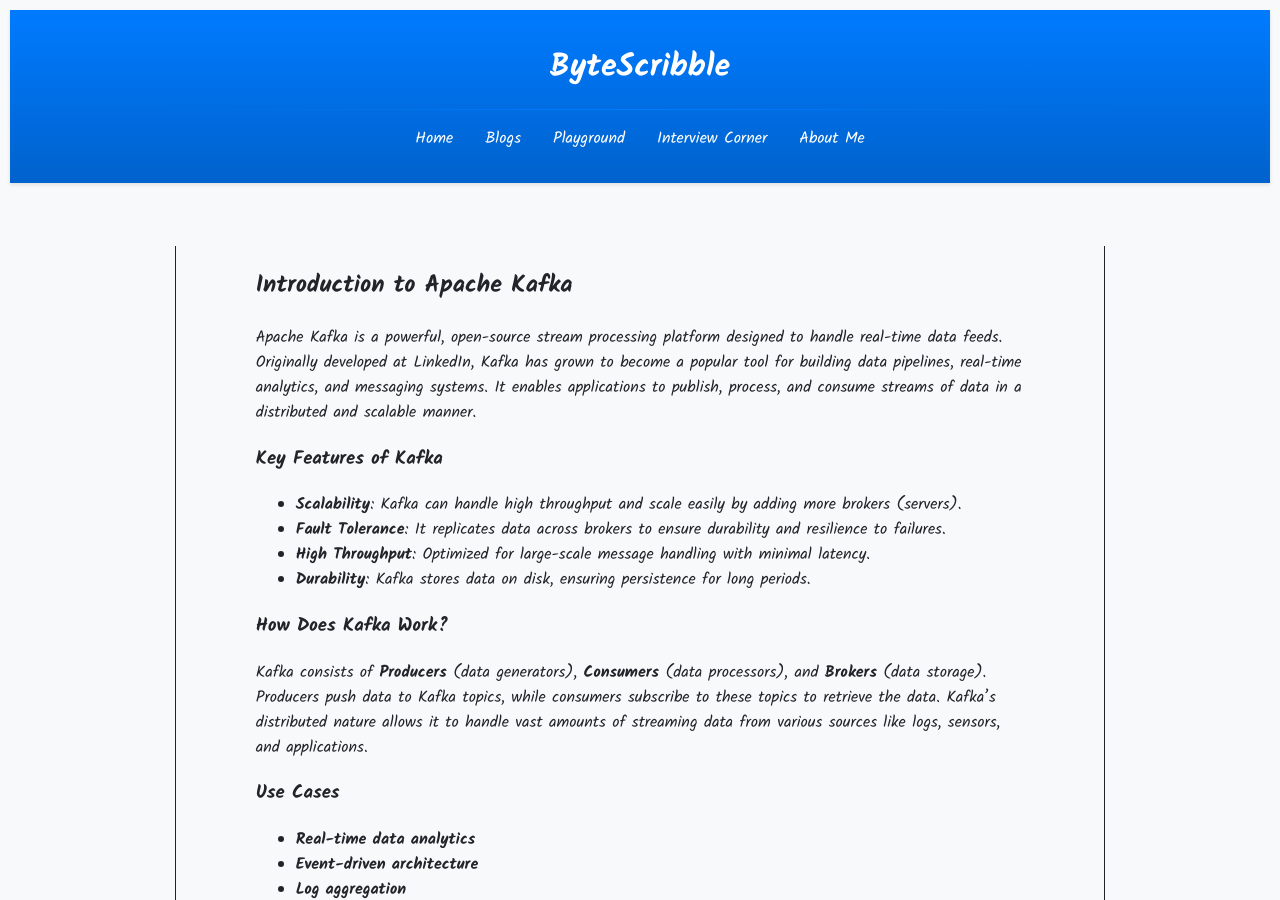
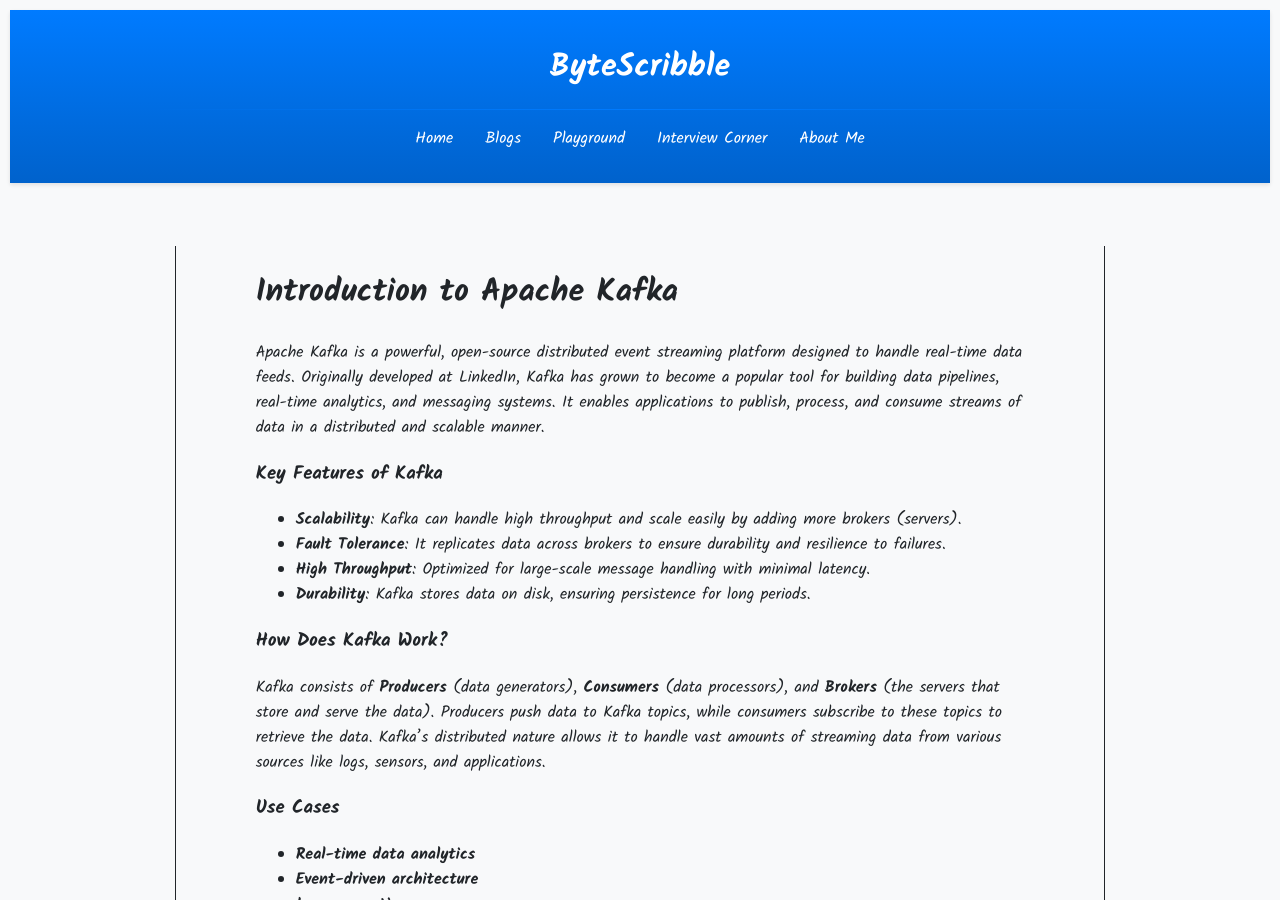
Before and after one commit to Hrtkk/hrtkk.github.io, a Jekyll site: the page built from _posts/kafka/2026-07-25-Introduction-to-Kafka.md, in a window 1280 px wide and 900 px high. Built offline with Jekyll 4.4.1, drawn with Linux system fonts in a browser that asks for light colours.

Commit message:
Apply review fixes to published posts
- Partitioning: CouchDB -> Couchbase (per DDIA); clarify hash function wording
- Debezium: qualify primary-only logical decoding as pre-PostgreSQL-16
- Kafka: "event streaming platform"; clarify broker role; fix kakfa/ dir typo
- Replication: heartbeat timeouts instead of "TTL"
- Normalize top-level heading depth across new posts

Co-Authored-By: Claude Fable 5 <noreply@anthropic.com>

```diff
--- a/_posts/kakfa/2026-07-25-Introduction-to-Kafka.md
+++ b/_posts/kafka/2026-07-25-Introduction-to-Kafka.md
@@ -7,9 +7,9 @@ tags:
   - Blog
   - Kafka
 ---
-## Introduction to Apache Kafka
+# Introduction to Apache Kafka
 
-Apache Kafka is a powerful, open-source stream processing platform designed to handle real-time data feeds. Originally developed at LinkedIn, Kafka has grown to become a popular tool for building data pipelines, real-time analytics, and messaging systems. It enables applications to publish, process, and consume streams of data in a distributed and scalable manner.
+Apache Kafka is a powerful, open-source distributed event streaming platform designed to handle real-time data feeds. Originally developed at LinkedIn, Kafka has grown to become a popular tool for building data pipelines, real-time analytics, and messaging systems. It enables applications to publish, process, and consume streams of data in a distributed and scalable manner.
 
 ### Key Features of Kafka
 - **Scalability**: Kafka can handle high throughput and scale easily by adding more brokers (servers).
@@ -19,7 +19,7 @@ Apache Kafka is a powerful, open-source stream processing platform designed to h
 
 <!--more-->
 ### How Does Kafka Work?
-Kafka consists of **Producers** (data generators), **Consumers** (data processors), and **Brokers** (data storage). Producers push data to Kafka topics, while consumers subscribe to these topics to retrieve the data. Kafka's distributed nature allows it to handle vast amounts of streaming data from various sources like logs, sensors, and applications.
+Kafka consists of **Producers** (data generators), **Consumers** (data processors), and **Brokers** (the servers that store and serve the data). Producers push data to Kafka topics, while consumers subscribe to these topics to retrieve the data. Kafka's distributed nature allows it to handle vast amounts of streaming data from various sources like logs, sensors, and applications.
 
 ### Use Cases
 - **Real-time data analytics**
```
Also changed, not shown: _posts/ddia/2026-07-25-Change-Data-Capture-with-Debezium.md (+1 -1 lines), _posts/ddia/2026-07-25-Data-Replication.md (+1 -1 lines), _posts/ddia/2026-07-25-Database-Partitioning.md (+2 -2 lines), _posts/flink/2026-07-25-The-Architecture-of-Apache-Flink.md (+1 -1 lines).
